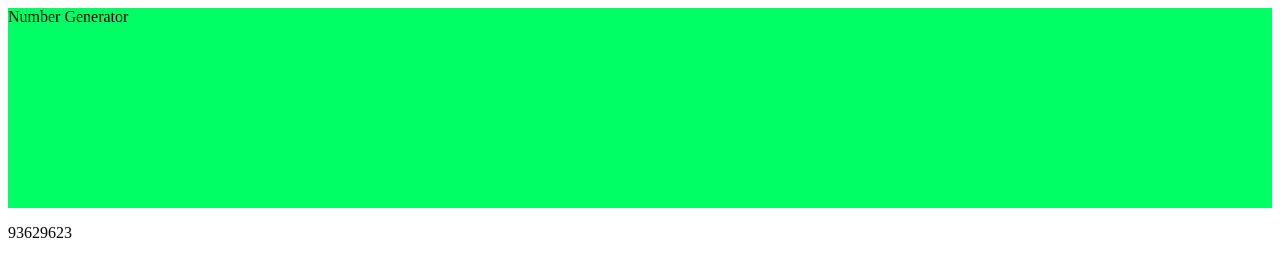
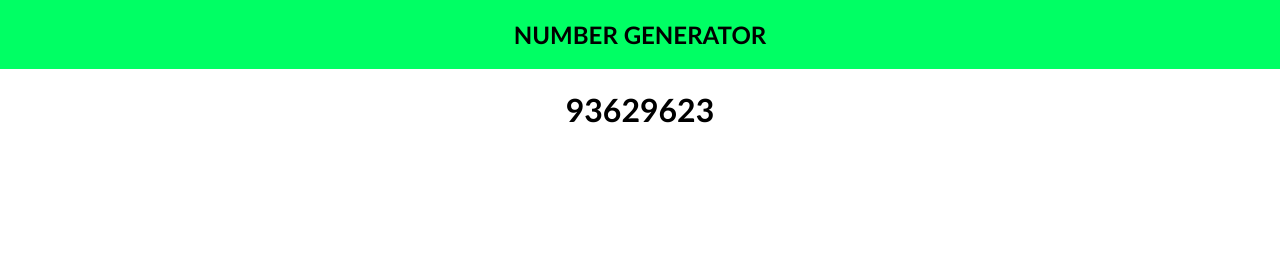
Before and after one commit to playhz/playhz.github.io, a plain HTML site: page index.html in a window 1280 px wide. Drawn offline with Linux system fonts and the light colour scheme.

Commit message:
Added style

```diff
--- a/index.html
+++ b/index.html
@@ -3,13 +3,13 @@
         <title>Number Generator</title>
         <meta name="viewport" content="width=device-width, initial-scale=1.0">
     </head>
-    <body>
-        <div style="display: block; padding: 0px; background-color: rgb(0, 255, 100); block-size: 200px;">
-            Number Generator
-        </div>
-        <p id="number" style=""></p>
+    <body style="margin: 0px;">
+        <h2 style="font-family: Calibri, Helvetica, sans-serif; text-align: center; padding: 20px; background-color: rgb(0, 255, 100);">
+            NUMBER GENERATOR
+        </h2>
+        <h1 id="number" style="font-family: Calibri, Helvetica, sans-serif; text-align: center;"></h1>
         <script>
-            document.getElementById("number").innerHTML = Math.floor(Math.random() * 100000000).toString();
+            document.getElementById("number").innerHTML = Math.floor(Math.random() * 100000000).toString().padStart(8, '0');
         </script>
     </body>
 </html>
```
